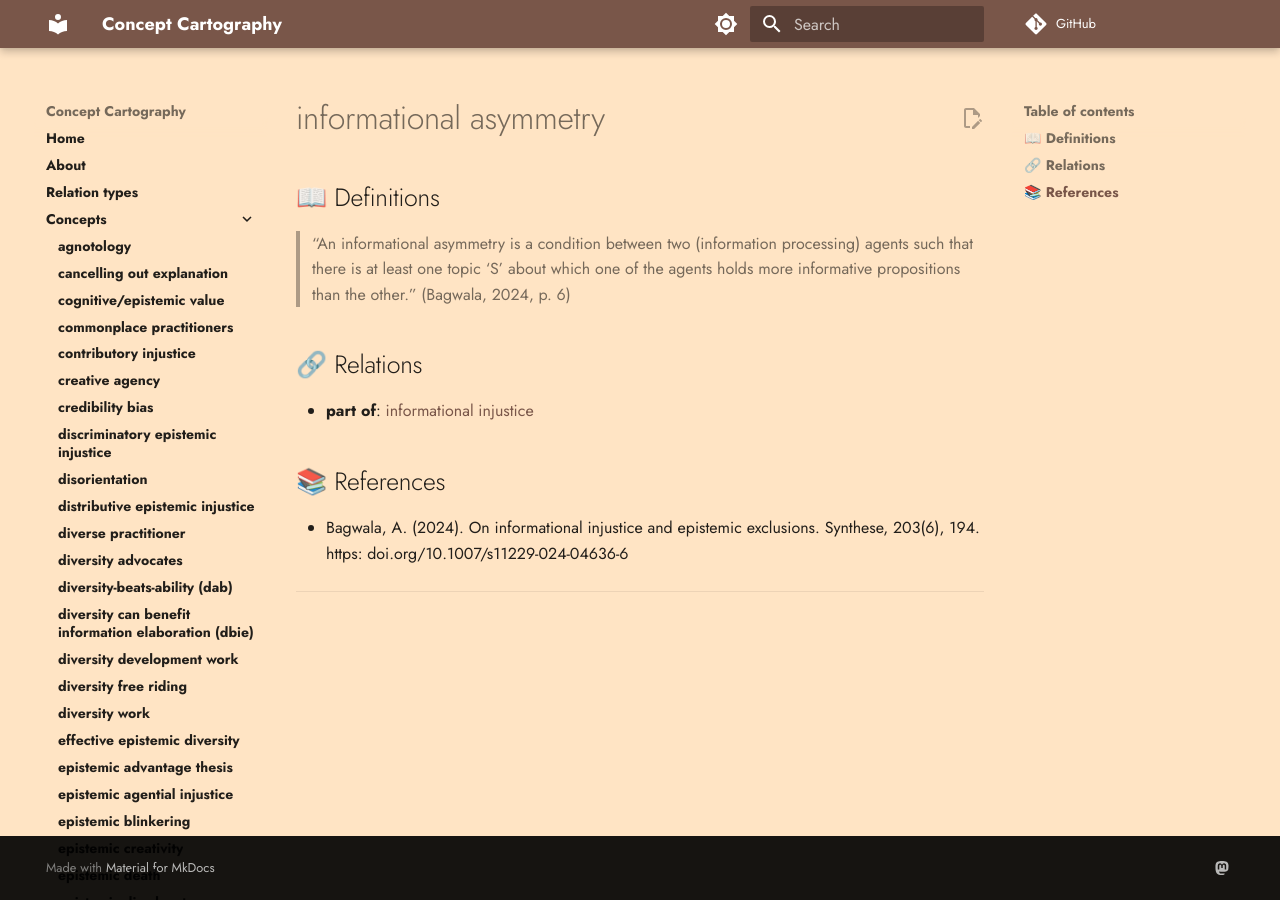
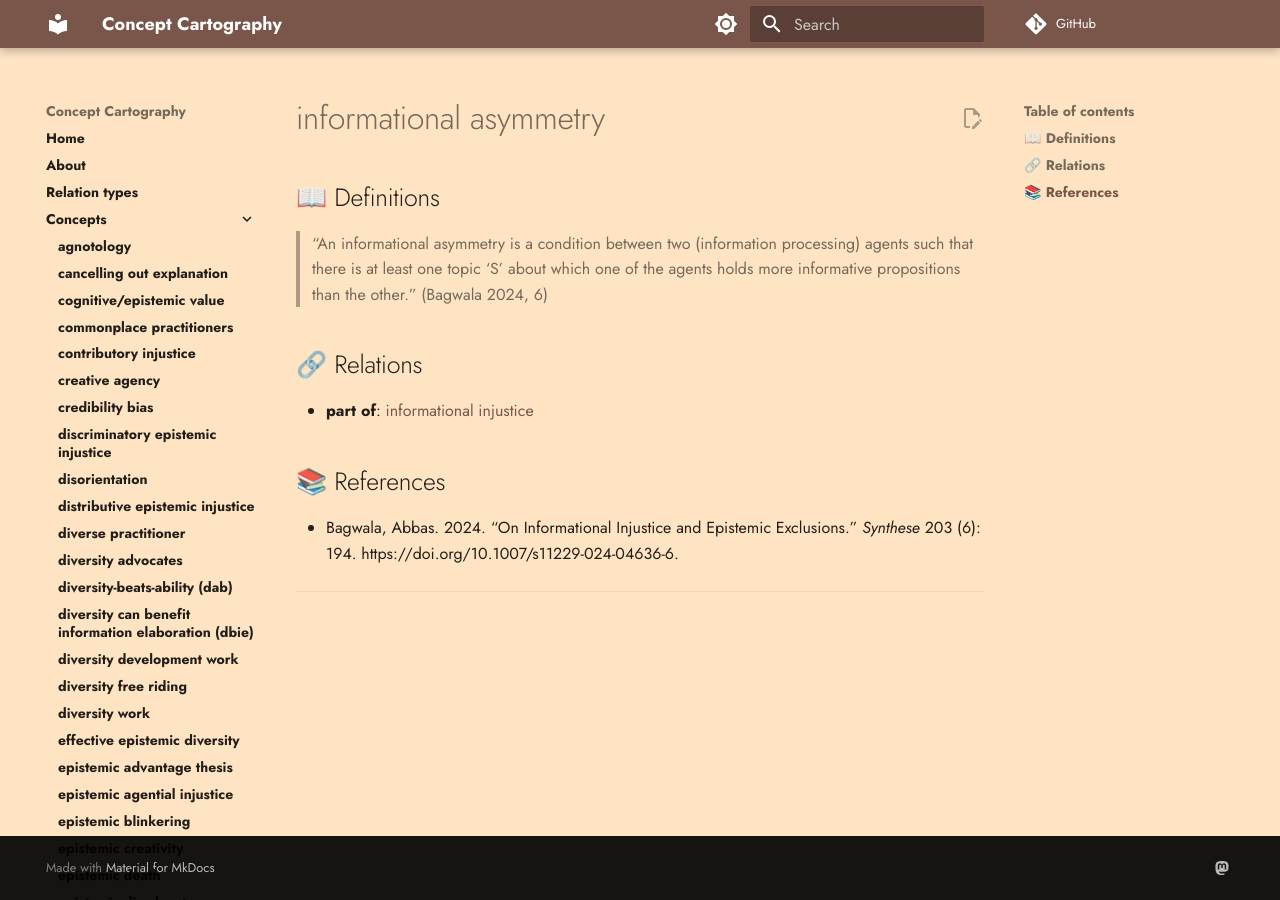
Before and after one commit to conceptcartography/conceptcartography, an MkDocs documentation site: the page built from docs/concepts/informational-asymmetry.md, in a window 1280 px wide. Built offline with MkDocs 1.6.1 and Material for MkDocs 9.7.7, drawn with Linux system fonts in a browser that asks for light colours; comment, search, counter and statistics services are not loaded; the version menu is left out.

Commit message:
Update reference format

```diff
--- a/docs/concepts/informational-asymmetry.md
+++ b/docs/concepts/informational-asymmetry.md
@@ -2,7 +2,7 @@
 
 ## 📖 Definitions
 
-> “An informational asymmetry is a condition between two (information processing) agents such that there is at least one topic ‘S’ about which one of the agents holds more informative propositions than the other.” (Bagwala, 2024, p. 6)
+> “An informational asymmetry is a condition between two (information processing) agents such that there is at least one topic ‘S’ about which one of the agents holds more informative propositions than the other.” (Bagwala 2024, 6)
 
 ## 🔗 Relations
 
@@ -10,7 +10,7 @@
 
 ## 📚 References
 
-- Bagwala, A. (2024). On informational injustice and epistemic exclusions. Synthese, 203(6), 194. https: doi.org/10.1007/s11229-024-04636-6
+- Bagwala, Abbas. 2024. “On Informational Injustice and Epistemic Exclusions.” _Synthese_ 203 (6): 194. https://doi.org/10.1007/s11229-024-04636-6.
 
 ---
 
```
